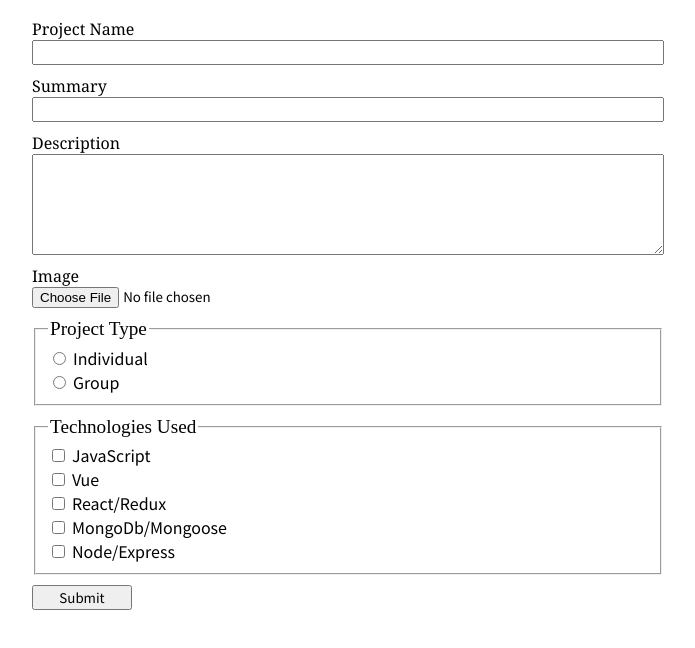
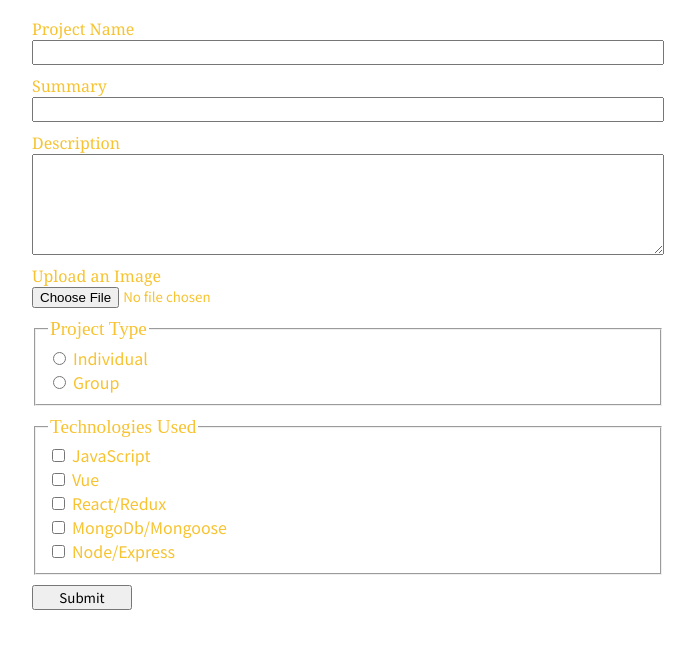
Before and after one commit to KLPainter/Portfolio, a website: page projectForm.html in a window 1280 px wide. Shown: the whole page, without its empty margins (292-987 px from the left). Drawn offline with Linux system fonts and the light colour scheme.

Commit message:
just messing around

```diff
--- a/css/projectForm.css
+++ b/css/projectForm.css
@@ -12,6 +12,7 @@ $color-blackboard: #565656;
 form {
     width: 50%;
     margin: auto;
+    color: $color-citrus;
     display: flex;
     flex-direction: column;
     label {
@@ -31,6 +32,7 @@ form {
             font-family: 'Noto Sans KR', sans-serif;
         }
     }
+
     textarea {
         font-family: 'Noto Sans KR', sans-serif;
     }
--- a/projectForm.html
+++ b/projectForm.html
@@ -18,10 +18,10 @@
         <label for="longDesc">Description</label>
         <textarea name="longDesc" id="longDesc" rows="5"></textarea>
 
-        <label for="image">Image</label>
-        <input type="file" name="image" id="image">
+        <label for="image">Upload an Image</label>
+        <input type="file" name="image" id="image" class="uploadImage">
 
-        <fieldset>
+        <fieldset id="projectType">
             <legend>Project Type</legend>
             <div>
                 <input type="radio" id="individual" name="projectType">
```
Also changed, not shown: build/css/projectForm.css.
